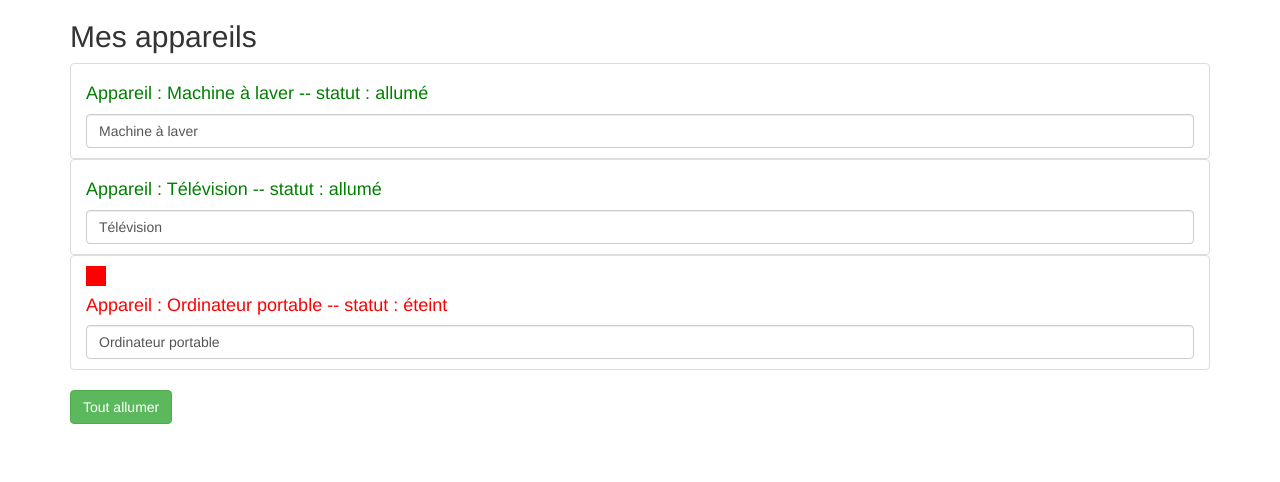
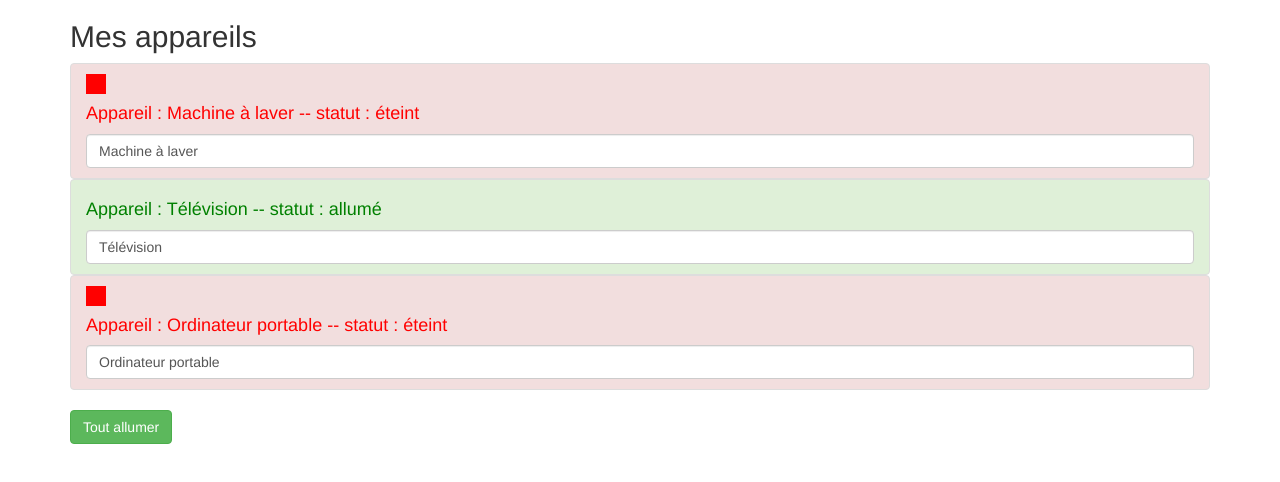
Before and after one commit to tdevilleduc/ocr-angular, an Angular app: page / in a window 1280 px wide. Shown: the top 482 px of the page. Built offline with nearby package versions, Linux system fonts and the light colour scheme.

Commit message:
[feat] chap5: ajout d'une directive par attribut ngClass pour conditionner la couleur de fond d'un appareil en fonction de son statut (par de création de méthode, le comportement est placé coté template)

```diff
--- a/src/app/app.component.ts
+++ b/src/app/app.component.ts
@@ -11,7 +11,7 @@
   appareils = [
     {
       name: 'Machine à laver',
-      status: 'allumé'
+      status: 'éteint'
     },
     {
       name: 'Télévision',
--- a/src/app/appareil/appareil.component.html
+++ b/src/app/appareil/appareil.component.html
@@ -1,4 +1,6 @@
-<li class="list-group-item">
+<li [ngClass]="{'list-group-item': true,
+                'list-group-item-success': appareilStatus === 'allumé',
+                'list-group-item-danger': appareilStatus === 'éteint' }">
   <div style="width: 20px; height: 20px; background-color: red"
     *ngIf="appareilStatus === 'éteint'"></div>
   <h4 [ngStyle]="{ color: getColor() }"> Appareil : {{ appareilName }} -- statut : {{ getStatus() }}</h4>
```
